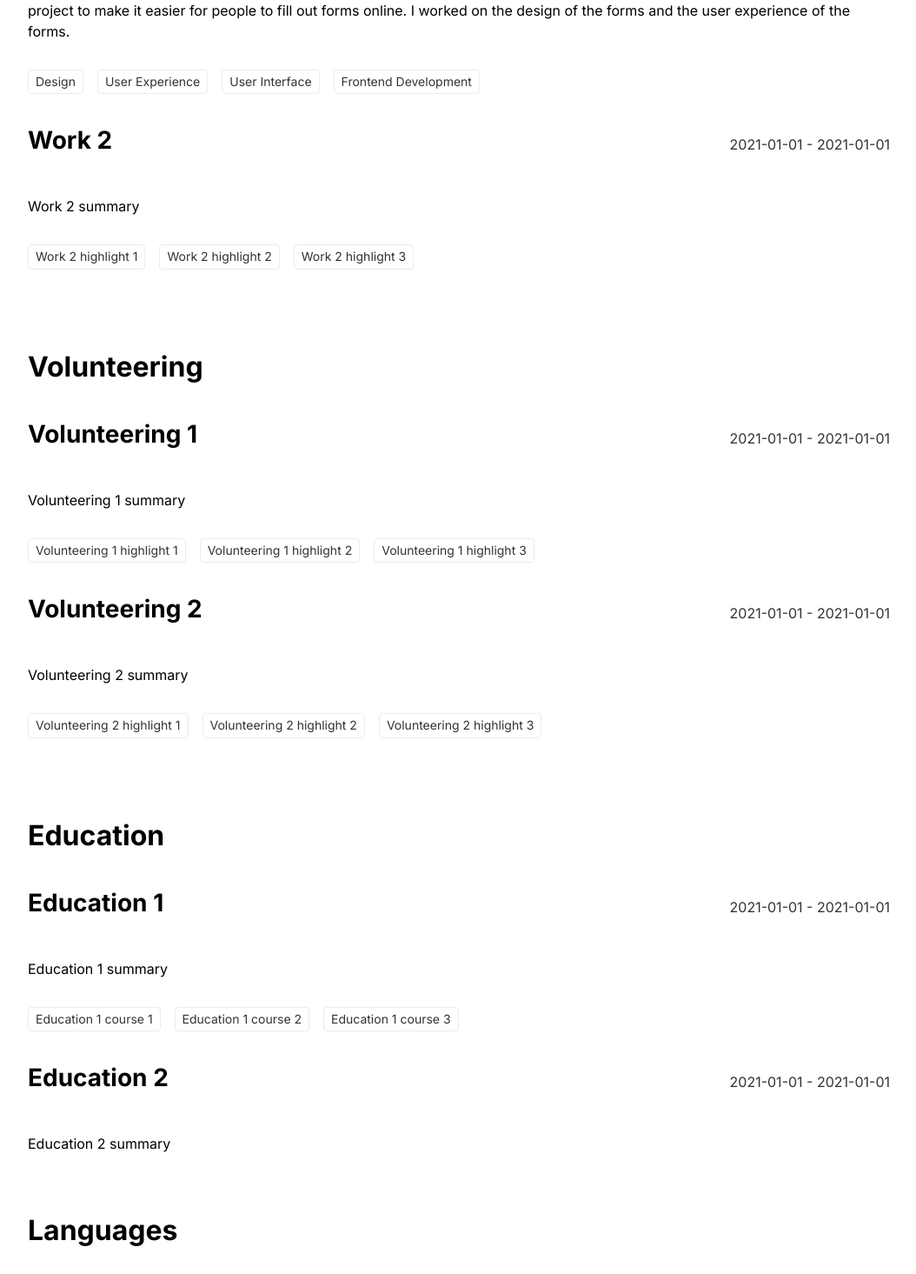
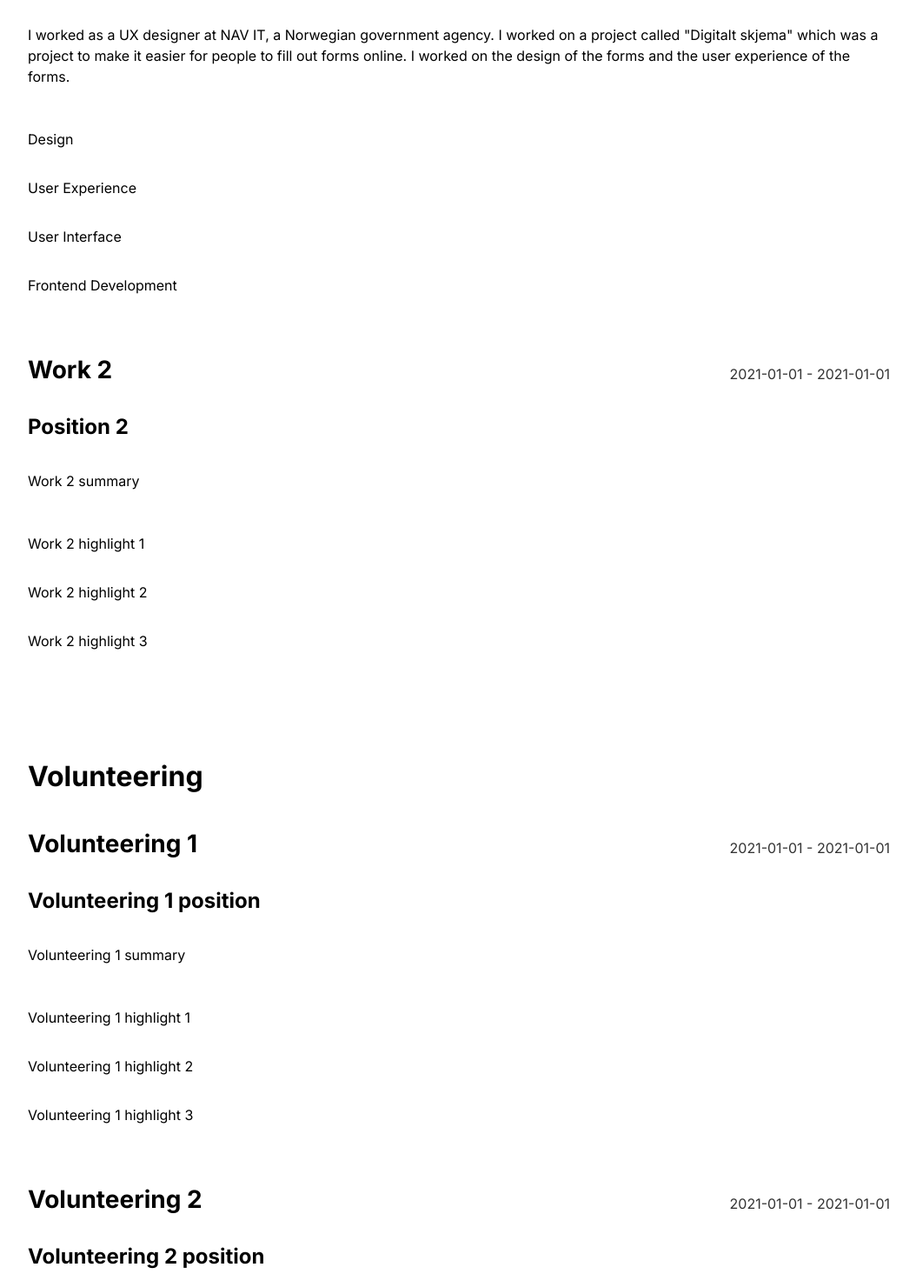
Before and after one commit to olejorgenbakken/olejorgen.no, a Next.js app: page / in a window 1280 px wide. Shown: the part 265-1730 px from the top of the page at 87% size, without its empty margins (112-1166 px from the left). Built offline with nearby package versions, Linux system fonts and the light colour scheme.

Commit message:
🐛 deploy broken...

```diff
--- a/components/cv/entry/entry.tsx
+++ b/components/cv/entry/entry.tsx
@@ -2,10 +2,11 @@
 import Text from '../../Text/Text';
 import Stack from '../../Stack/Stack';
 import Tag from '../../Tag/Tag';
+import List from '../../List/List';
 
 interface WorkProps {
  place: string,
- title: string,
+ role: string,
  startDate: string,
  endDate: string,
  url?: string,
@@ -13,17 +14,18 @@ interface WorkProps {
  highlights?: string[],
 }
 
-function Entry({ place, title, startDate, endDate, url, summary, highlights }: WorkProps) {
+function Entry({ place, role, startDate, endDate, url, summary, highlights }: WorkProps) {
  return (
   <Stack direction='column'>
    <Stack as='header' distribution="space-between">
     <Text as='h3'>{place}</Text>
     <Text muted uppercase lineHeight='sm'>{startDate} - {endDate}</Text>
    </Stack>
+   <Text as='h4'>{role}</Text>
    {summary && <Text>{summary}</Text>}
-   {highlights && <Stack wrap='wrap'>
-    {highlights.map((highlight) => <Tag>{highlight}</Tag>)}
-   </Stack>}
+   {highlights && <List>
+    {highlights.map((highlight, index) => <Text key={index}>{highlight}</Text>)}
+   </List>}
   </Stack >
  );
 }
--- a/lib/cv.ts
+++ b/lib/cv.ts
@@ -1,7 +1,7 @@
 export const work = [
  {
   company: 'NAV IT',
-  position: 'UX Designer',
+  role: 'UX Designer',
   summary: 'I worked as a UX designer at NAV IT, a Norwegian government agency. I worked on a project called "Digitalt skjema" which was a project to make it easier for people to fill out forms online. I worked on the design of the forms and the user experience of the forms.',
   startDate: 'nov. 2021',
   endDate: 'now',
@@ -10,7 +10,7 @@ export const work = [
  },
  {
   company: 'Work 2',
-  position: 'Position 2',
+  role: 'Position 2',
   summary: 'Work 2 summary',
   startDate: '2021-01-01',
   endDate: '2021-01-01',
@@ -27,7 +27,7 @@ export const projects = [
  {
   title: 'Project 1',
   company: 'Company 1',
-  position: "Position 1",
+  role: "Position 1",
   summary: 'Project 1 description',
   startDate: '2021-01-01',
   endDate: '2021-01-01',
@@ -66,7 +66,7 @@ export const education = [
 export const volunteering = [
  {
   organization: 'Volunteering 1',
-  position: 'Volunteering 1 position',
+  role: 'Volunteering 1 position',
   summary: 'Volunteering 1 summary',
   startDate: '2021-01-01',
   endDate: '2021-01-01',
@@ -78,7 +78,7 @@ export const volunteering = [
  },
  {
   organization: 'Volunteering 2',
-  position: 'Volunteering 2 position',
+  role: 'Volunteering 2 position',
   summary: 'Volunteering 2 summary',
   startDate: '2021-01-01',
   endDate: '2021-01-01',
--- a/pages/index.tsx
+++ b/pages/index.tsx
@@ -2,15 +2,13 @@ import Head from 'next/head'
 import Header from '../components/Header/Header'
 import { work, education, volunteering, projects, languages, links } from '../lib/cv';
 import Entry from '../components/cv/Entry/Entry';
-
-import styles from '../styles/pages/index.module.css';
 import Text from '../components/Text/Text';
 import List from '../components/List/List';
 import Stack from '../components/Stack/Stack';
 
 export default function Home() {
   return (
-    <div>
+    <>
       <Head>
         <title>OJ, designer</title>
         <meta name="description" content="Ole Jørgen, or OJ, or whatever else you feel like. Designer, mostly." />
@@ -23,24 +21,24 @@ export default function Home() {
           <Stack direction='column'>
             <Text as='h2'>Work</Text>
             <List>
-              {work.map((job) => (
-                <Entry place={job.company} title={job.position} summary={job.summary} startDate={job.startDate} endDate={job.endDate} url={job.url} highlights={job.highlights} />
+              {work.map((job, index) => (
+                <Entry place={job.company} role={job.role} summary={job.summary} startDate={job.startDate} endDate={job.endDate} url={job.url} highlights={job.highlights} key={index} />
               ))}
             </List>
           </Stack>
           <Stack direction='column'>
             <Text as='h2'>Volunteering</Text>
             <List>
-              {volunteering.map((volunteer) => (
-                <Entry place={volunteer.organization} title={volunteer.position} startDate={volunteer.startDate} endDate={volunteer.endDate} summary={volunteer.summary} highlights={volunteer.highlights} />
+              {volunteering.map((volunteer, index) => (
+                <Entry place={volunteer.organization} role={volunteer.role} startDate={volunteer.startDate} endDate={volunteer.endDate} summary={volunteer.summary} highlights={volunteer.highlights} key={index} />
               ))}
             </List>
           </Stack>
           <Stack direction='column'>
             <Text as='h2'>Education</Text>
             <List>
-              {education.map((school) => (
-                <Entry place={school.school} title={school.area} startDate={school.startDate} endDate={school.endDate} summary={school.summary} url={school.url} highlights={school.courses} />
+              {education.map((school, index) => (
+                <Entry place={school.school} role={school.area} startDate={school.startDate} endDate={school.endDate} summary={school.summary} url={school.url} highlights={school.courses} key={index} />
               ))}
             </List>
           </Stack>
@@ -51,16 +49,16 @@ export default function Home() {
             <Stack direction='column'>
               <Text as='h2'>Languages</Text>
               <List>
-                {languages.map((language) => (
-                  <Text>{language.language} - {language.fluency}</Text>
+                {languages.map((language, index) => (
+                  <Text key={index}>{language.language} - {language.fluency}</Text>
                 ))}
               </List>
             </Stack>
             <Stack direction='column'>
               <Text as='h2'>Links</Text>
               <List>
-                {links.map((link) => (
-                  <Text><a href={link.url}>{link.name}</a></Text>
+                {links.map((link, index) => (
+                  <Text key={index}><a href={link.url}>{link.name}</a></Text>
                 ))}
               </List>
             </Stack>
@@ -68,6 +66,6 @@ export default function Home() {
         </aside>
 
       </main>
-    </div >
+    </ >
   )
 }
```
